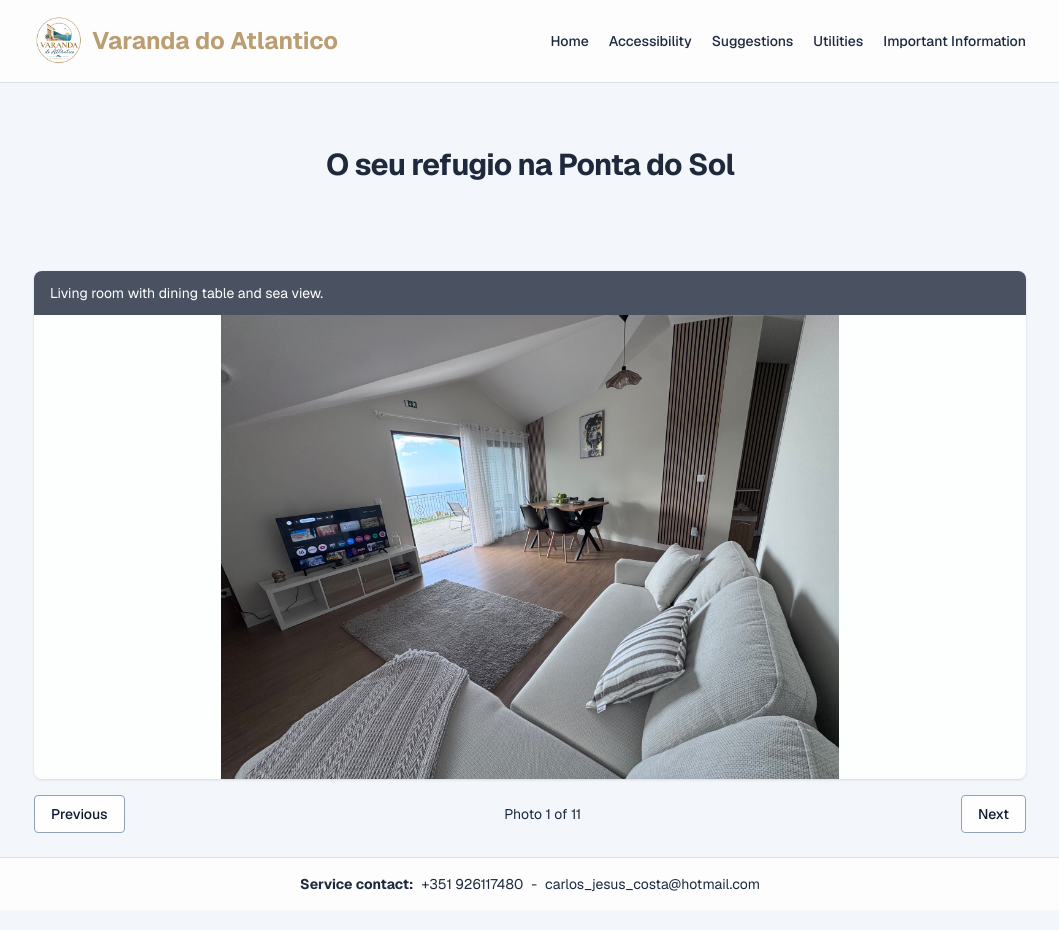
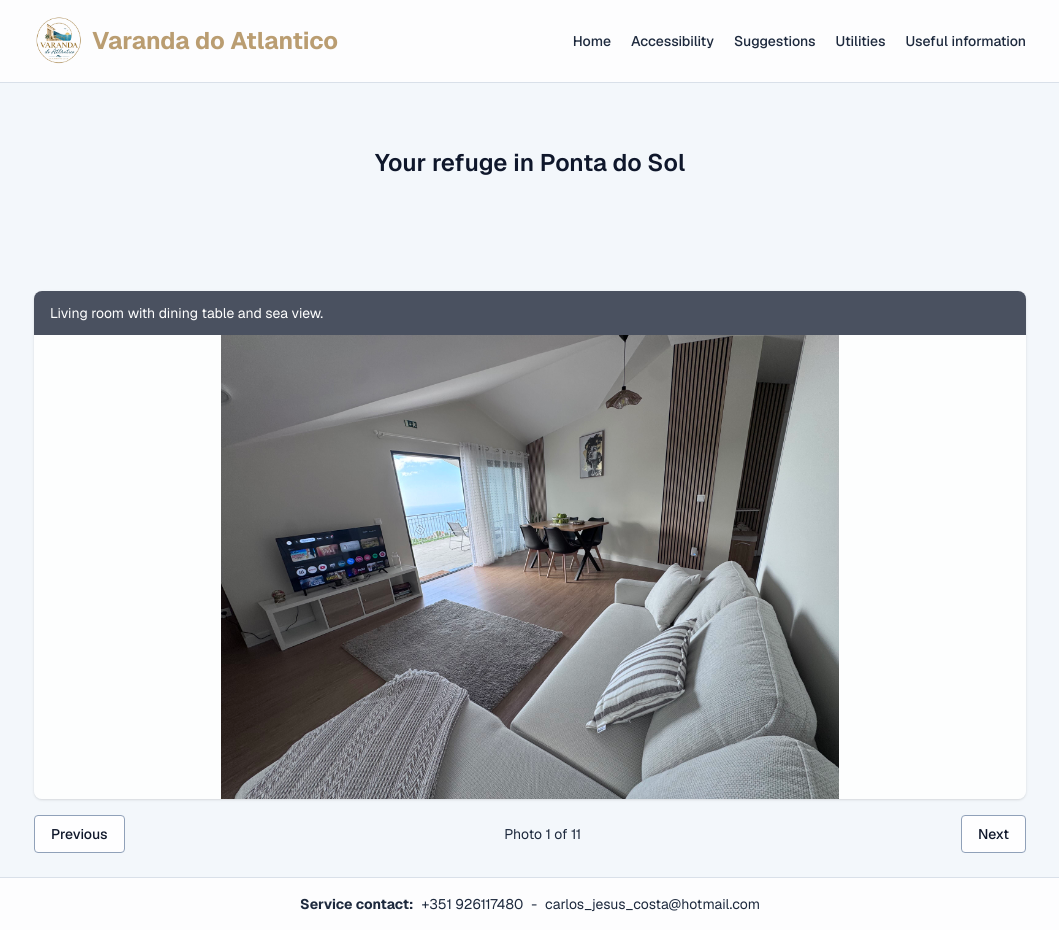
Before and after one commit to jcostadev23/varanda-do-atlantico, a Next.js app: page / in a window 1280 px wide. Shown: the whole page, without its empty margins (110-1169 px from the left). Built offline with nearby package versions, Linux system fonts and the light colour scheme.

Commit message:
Corrections

```diff
--- a/src/app/page.tsx
+++ b/src/app/page.tsx
@@ -1,12 +1,11 @@
+import { PageHeading } from "@/components/PageHeading";
 import { PhotoCarousel } from "@/components/PhotoCarousel";
 
 export default function HomePage() {
   return (
     <main className="flex-1">
       <section className="mx-auto flex max-w-3xl flex-col items-center gap-4 px-5 py-10 text-center sm:px-6 md:py-16">
-        <h2 className="text-2xl font-bold tracking-tight sm:text-3xl">
-          O seu refugio na Ponta do Sol
-        </h2>
+        <PageHeading title="Your refuge in Ponta do Sol" />
       </section>
       <section className="w-full px-0 sm:px-4">
         <PhotoCarousel />
--- a/src/app/suggestions/page.tsx
+++ b/src/app/suggestions/page.tsx
@@ -5,7 +5,7 @@ import { madeiraSuggestions } from "@/data/madeiraSuggestions";
 export default function SuggestionsPage() {
   return (
     <ContentPanel>
-      <PageHeading title="Coisas para fazer na Madeira" />
+      <PageHeading title="Things to do in Madeira" />
       <ul className="space-y-6">
         {madeiraSuggestions.map((madeiraSuggestion) => (
           <li key={madeiraSuggestion.title}>
--- a/src/app/important-information/page.tsx
+++ b/src/app/useful-information/page.tsx
@@ -5,12 +5,7 @@ import { importantInformation } from "@/data/importantInformation";
 export default function ImportantInformationPage() {
   return (
     <ContentPanel>
-      <PageHeading title="How to use the apartment" />
-      <p className="font-bold mb-2">
-        A few useful things to know to help you enjoy Madeira safely and make
-        the most of your stay.
-      </p>
-
+      <PageHeading title="Useful information for a safe and enjoyable stay." />
       <ul className="space-y-6">
         {importantInformation.map((section) => (
           <div>
--- a/src/data/navigationLinks.ts
+++ b/src/data/navigationLinks.ts
@@ -8,5 +8,5 @@ export const navigationLinks: NavigationLink[] = [
   { href: "/accessibility", label: "Accessibility" },
   { href: "/suggestions", label: "Suggestions" },
   { href: "/utilities", label: "Utilities" },
-  { href: "/important-information", label: "Important Information" },
+  { href: "/useful-information", label: "Useful information" },
 ];
```
